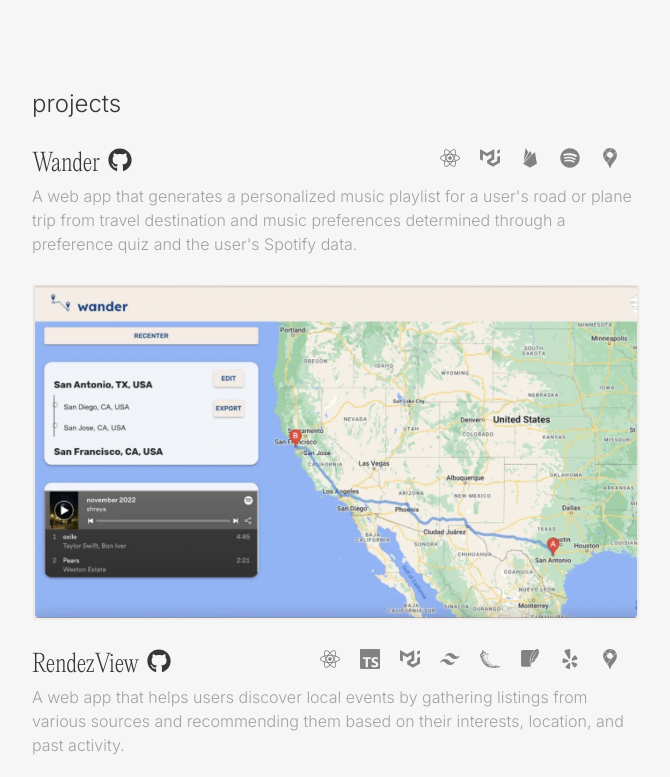
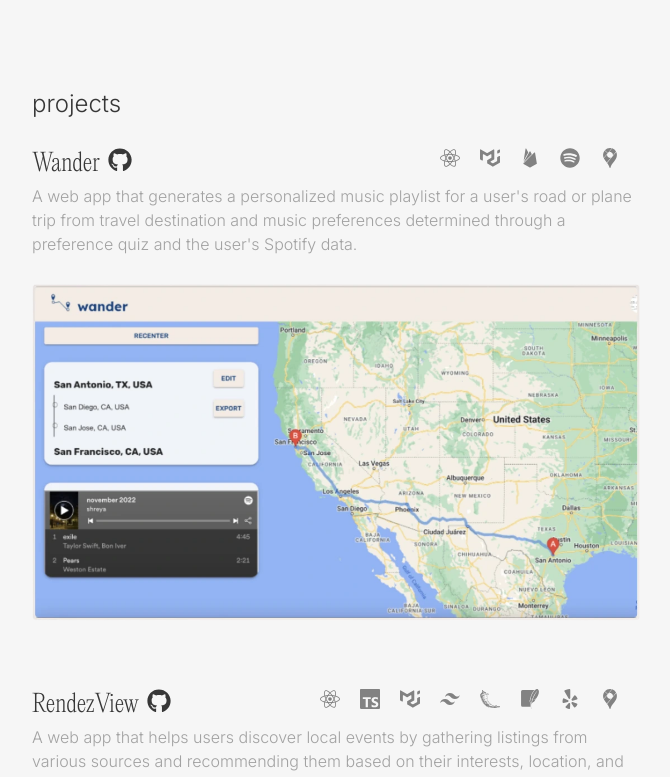
Before and after one commit to visathongdee/personal-website-v2, a React (Vite) app: page / in a window 1280 px wide. Shown: the part 1620-2397 px from the top of the page, without its empty margins (304-974 px from the left). Built offline with nearby package versions, Linux system fonts and the light colour scheme.

Commit message:
Added scroll fade in

```diff
--- a/package.json
+++ b/package.json
@@ -11,6 +11,7 @@
   },
   "dependencies": {
     "@tailwindcss/vite": "^4.1.7",
+    "motion": "^12.15.0",
     "react": "^19.1.0",
     "react-dom": "^19.1.0",
     "react-icons": "^5.5.0"
--- a/src/components/aboutMe.tsx
+++ b/src/components/aboutMe.tsx
@@ -1,6 +1,18 @@
+import { useInView } from "motion/react";
+import { useRef } from "react";
+
 export const AboutMe = () => {
+  const ref = useRef(null);
+  const isInView = useInView(ref, { once: true });
+
   return (
-    <section id="aboutMe" className="animate-fade-in">
+    <section
+      id="aboutMe"
+      ref={ref}
+      className={`duration-1000 ease-in-out transform ${
+        isInView ? "opacity-100 translate-x-0" : "opacity-0 -translate-x-10"
+      }`}
+    >
       <h1 className="text-2xl/8 md:text-4xl/12">
         <span className="text-(--color-lightgrey) hover:animate-bounce cursor-minion md:underline decoration-dotted hover:decoration-yellow-500 hover:text-(--color-grey) transition-all duration-300 ease-in-out inline-block">
           Bello
--- a/src/components/contact.tsx
+++ b/src/components/contact.tsx
@@ -1,4 +1,10 @@
+import { useInView } from "motion/react";
+import { useRef } from "react";
+
 export const Contact = () => {
+  const ref = useRef(null);
+  const isInView = useInView(ref, { once: true });
+
   const contacts: { social: string; handle: string; link: string }[] = [
     {
       social: "email",
@@ -16,8 +22,15 @@
       link: "https://linkedin.com/in/visathongdee",
     },
   ];
+
   return (
-    <section id="contact" className="animate-fade-in">
+    <section
+      id="contact"
+      ref={ref}
+      className={`transition-all duration-1000 ease-in-out transform ${
+        isInView ? "opacity-100 translate-x-0" : "opacity-0 -translate-x-10"
+      }`}
+    >
       {contacts.map(({ social, handle, link }, i) => {
         return (
           <div key={i} className="my-0 md:my-1">
@@ -28,7 +41,7 @@
               <hr className="min-[320px]:block hidden flex-grow mx-3 border-t border-(--color-lightgrey)" />
               <a
                 href={link}
-                className="text-lg md:text-xl text-(--color-grey) underline hover:text-(--color-grey) text-(--color-lightgrey) transition duration-300 ease-in-out hover:-translate-y-0.5"
+                className="text-lg md:text-xl underline hover:text-(--color-grey) text-(--color-lightgrey) transition duration-300 ease-in-out hover:-translate-y-0.5"
               >
                 {handle}
               </a>
--- a/src/components/experience.tsx
+++ b/src/components/experience.tsx
@@ -1,4 +1,10 @@
+import { useInView } from "motion/react";
+import { useRef } from "react";
+
 export const Experience = () => {
+  const titleRef = useRef(null);
+  const isTitleInView = useInView(titleRef, { once: true });
+
   const experiences: {
     position: string;
     company: string;
@@ -59,16 +65,34 @@
     },
   ];
   return (
-    <section id="experience" className="animate-fade-in">
-      <h2 className="font-display font-light text-xl md:text-2xl">
+    <section id="experience">
+      <h2
+        ref={titleRef}
+        className={`font-display font-light text-xl md:text-2xl transition-all duration-1000 ease-in-out transform ${
+          isTitleInView
+            ? "opacity-100 translate-x-0"
+            : "opacity-0 -translate-x-10"
+        }`}
+      >
         experience
       </h2>
 
-      <div className="flex flex-col ">
+      <div className="flex flex-col">
         {experiences.map(
           ({ position, company, date, styling, link, description }, i) => {
+            const ref = useRef(null);
+            const isInView = useInView(ref, { once: true });
+
             return (
-              <div key={i} className="my-5 md:my-7">
+              <div
+                key={i}
+                ref={ref}
+                className={`my-5 md:my-7 transition-all duration-1000 ease-in-out transform ${
+                  isInView
+                    ? "opacity-100 translate-x-0"
+                    : "opacity-0 -translate-x-10"
+                }`}
+              >
                 <div className="flex flex-col md:flex-row gap-1 md:gap-2">
                   <h2 className="text-xl md:text-2xl text-(--color-dark)">
                     {position}
--- a/src/components/projects.tsx
+++ b/src/components/projects.tsx
@@ -1,4 +1,4 @@
-import { type ReactElement } from "react";
+import { useRef, type ReactElement } from "react";
 import { FaGithub, FaReact, FaSpotify, FaYelp } from "react-icons/fa";
 import {
   SiMui,
@@ -14,6 +14,7 @@
 import { RiTailwindCssFill } from "react-icons/ri";
 import { MdArrowOutward } from "react-icons/md";
 import { ChartJsIcon } from "../assets/icons/ChartJsIcon";
+import { useInView } from "motion/react";
 
 import wanderImage from "/pictures/wander.webp";
 import statifyImage from "/pictures/statify.webp";
@@ -22,6 +23,9 @@
 import rendezviewImage from "/pictures/rendezview.webp";
 
 export const Projects = () => {
+  const titleRef = useRef(null);
+  const isTitleInView = useInView(titleRef, { once: true });
+
   const projects: {
     name: string;
     nameStyling?: string;
@@ -120,19 +124,44 @@
       ],
     },
   ];
+
   return (
-    <section id="projects" className="animate-fade-in">
+    <section
+      id="projects"
+      ref={titleRef}
+      className={`transition-all duration-1000 ease-in-out transform ${
+        isTitleInView
+          ? "opacity-100 translate-x-0"
+          : "opacity-0 -translate-x-10"
+      }`}
+    >
       <h2 className="font-display font-light text-xl md:text-2xl">projects</h2>
 
+      <div className="flex flex-col gap-5 md:gap-10">
         {projects.map(
           (
-          { name, nameStyling, description, skills, link, githubLink, picture },
+            {
+              name,
+              nameStyling,
+              description,
+              skills,
+              link,
+              githubLink,
+              picture,
+            },
             index
           ) => {
+            const ref = useRef(null);
+            const isInView = useInView(ref, { once: true });
             return (
               <div
                 key={index}
-              className="flex flex-row justify-start gap-2 width-full"
+                ref={ref}
+                className={`flex flex-row justify-start gap-2 w-full transition-all duration-1000 ease-in-out transform ${
+                  isInView
+                    ? "opacity-100 translate-x-0"
+                    : "opacity-0 -translate-x-10"
+                }`}
               >
                 <div className="flex flex-col w-full">
                   {/* top line (name + skills) */}
@@ -202,6 +231,7 @@
             );
           }
         )}
+      </div>
     </section>
   );
 };
```
Also changed, not shown: 1 other file (tests, documents, lock files or other folders). Lines whose indentation alone changed are shown as unchanged.
